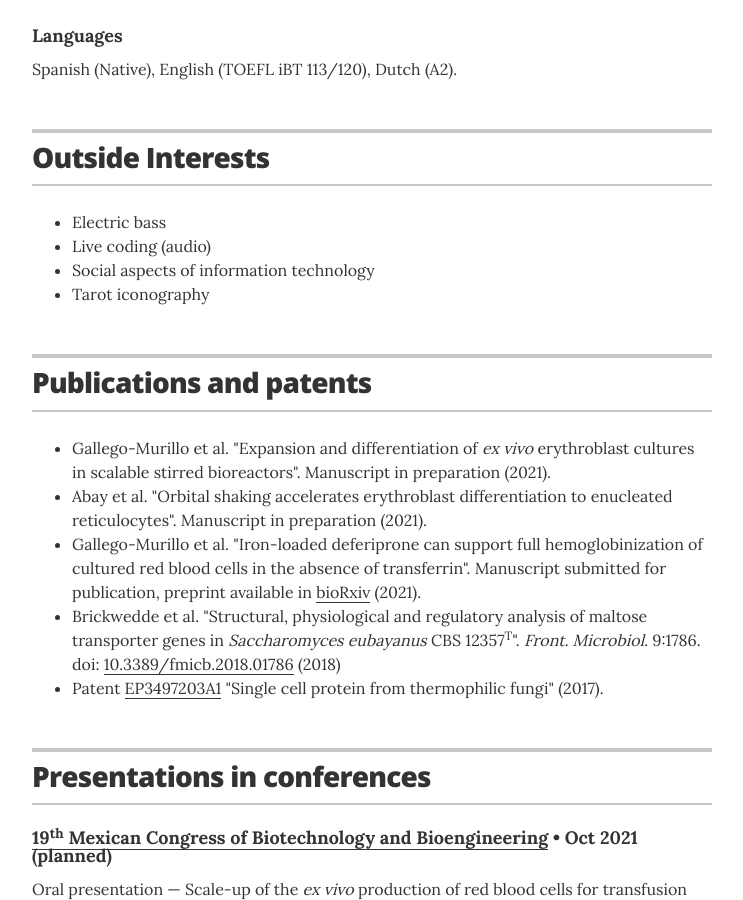
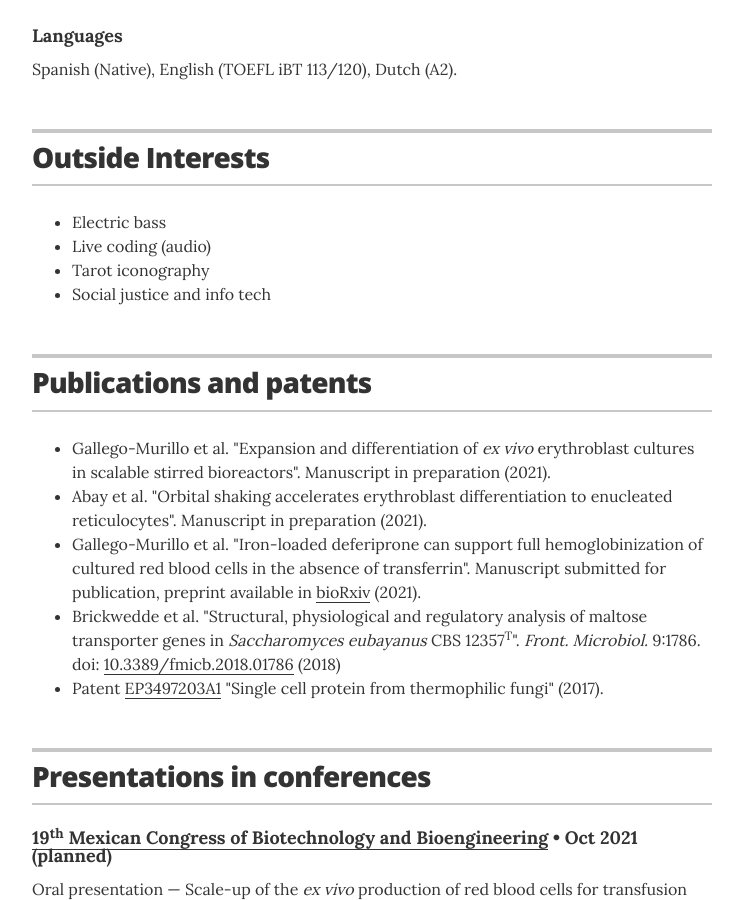
Before and after one commit to synthbiont/joangallego, a Jekyll site: the page built from index.html, in a window 1280 px wide and 900 px high, scrolled down 3926 px. Shown: the whole window, without its empty margins (268-1011 px from the left). Built offline with Jekyll 4.4.1, drawn with Linux system fonts in a browser that asks for light colours.

Commit message:
Update interests.yml

```diff
--- a/_data/interests.yml
+++ b/_data/interests.yml
@@ -1,5 +1,5 @@
 # Interests
 - description: Electric bass
 - description: Live coding (audio)
-- description: Social aspects of information technology
 - description: Tarot iconography
+- description: Social justice and info tech
```
